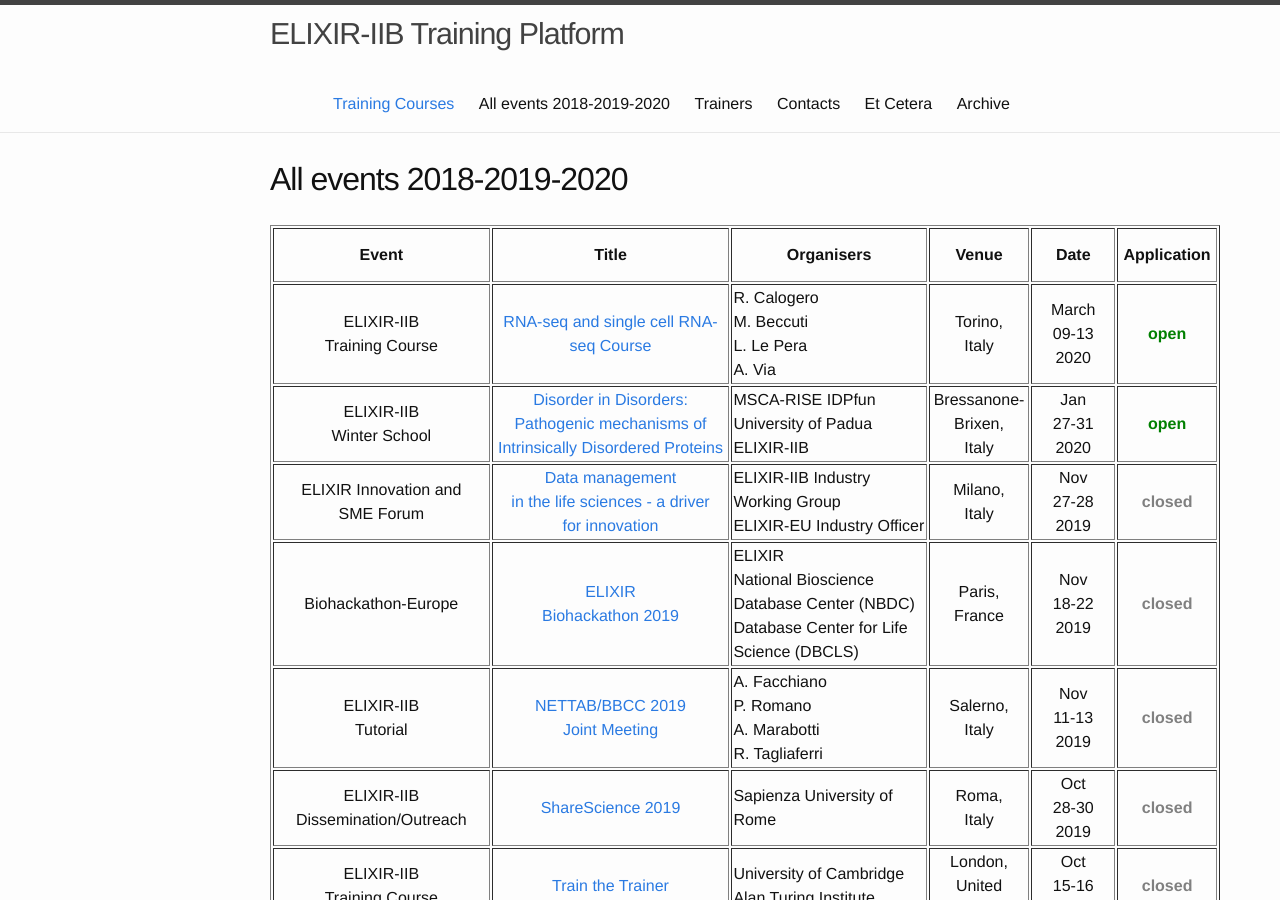
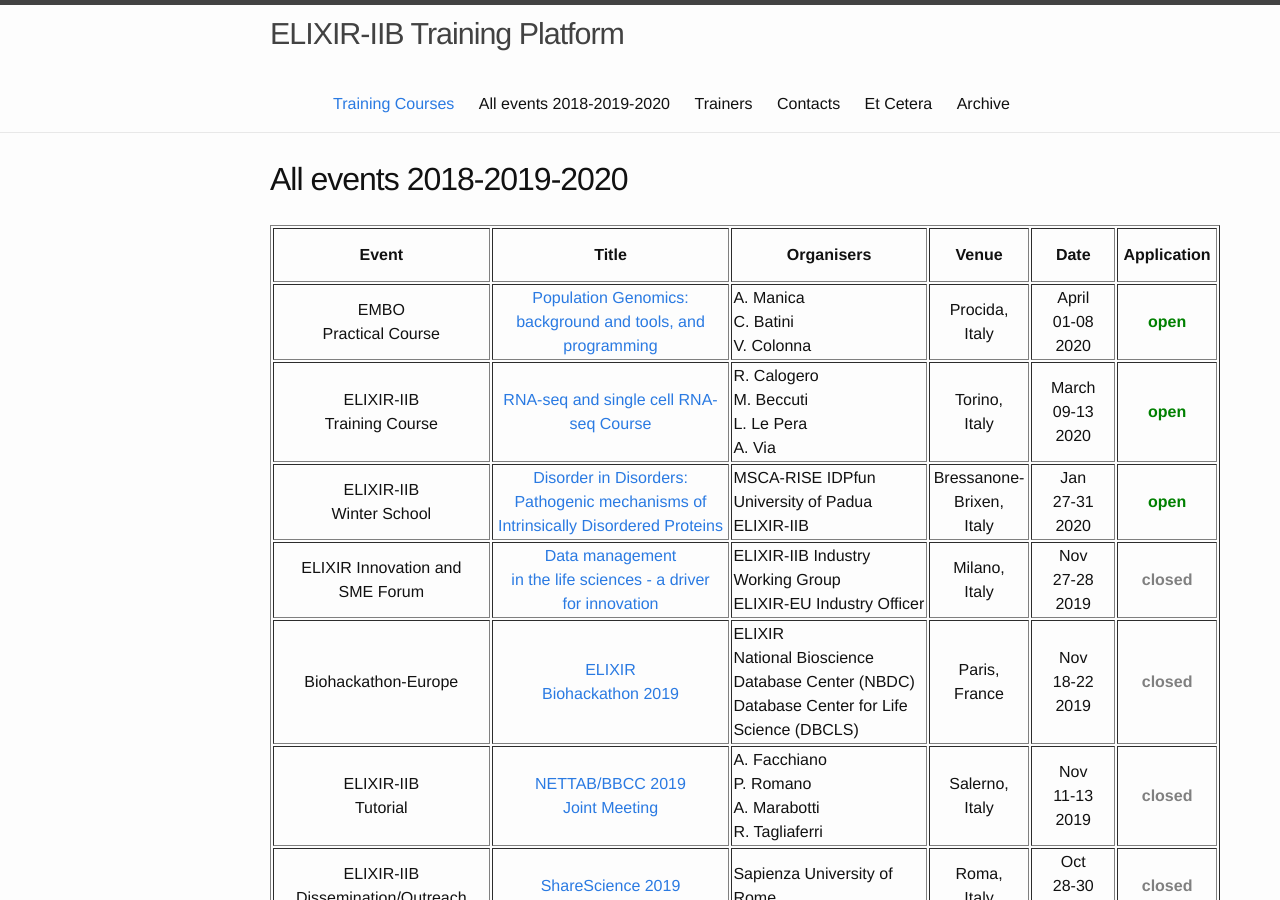
Before and after one commit to ELIXIR-IIB-training/website, a Jekyll site: the page built from _pages/01-all_events_18_19_20.md, in a window 1280 px wide and 900 px high. Built offline with Jekyll 4.4.1, drawn with Linux system fonts in a browser that asks for light colours.

Commit message:
Add PopGen 2020

```diff
--- a/_pages/01-all_events_18_19_20.md
+++ b/_pages/01-all_events_18_19_20.md
@@ -15,6 +15,15 @@ permalink: /all_events_2018_2019_2020/
    <td height="50" width="90" align="center"><b>Application</b></td>
 </tr>
 <tr>
+<td height="50" align="center">EMBO<br>Practical Course</td>
+   <td height="50" width="220" align="center"><a href="https://elixir-iib-training.github.io/website/2020/04/01/population-genomics-procida.html">Population Genomics: background and tools, and programming</a></td>
+   <td height="50" width="150">A. Manica<br>C. Batini<br>V. Colonna</td>
+   <!-- <td height="50" width="150"></td> -->
+   <td height="50" align="center">Procida,<br>Italy</td>
+   <td height="50" width="75" align="center">April<br>01-08<br>2020</td>
+   <td height="50" align="center"><font color="green"><b>open</b></font></td>
+</tr>
+<tr>
 <td height="50" align="center">ELIXIR-IIB<br>Training Course</td>
    <td height="50" width="220" align="center"><a href="https://elixir-iib-training.github.io/website/2020/03/09/RNAseq-and-single-cell_Turin.html">RNA-seq and single cell RNA-seq Course</a></td>
    <td height="50" width="150">R. Calogero<br>M. Beccuti<br>L. Le Pera<br>A. Via</td>
@@ -23,7 +32,6 @@ permalink: /all_events_2018_2019_2020/
    <td height="50" width="75" align="center">March<br>09-13<br>2020</td>
    <td height="50" align="center"><font color="green"><b>open</b></font></td>
 </tr>
-
 <tr>
 <td height="50" align="center">ELIXIR-IIB<br>Winter School</td>
    <td height="50" width="220" align="center"><a href="https://elixir-iib-training.github.io/website/2020/01/27/winter-school-idp-brixen.html">Disorder in Disorders:<br>Pathogenic mechanisms of<br>Intrinsically Disordered Proteins</a></td>
```
